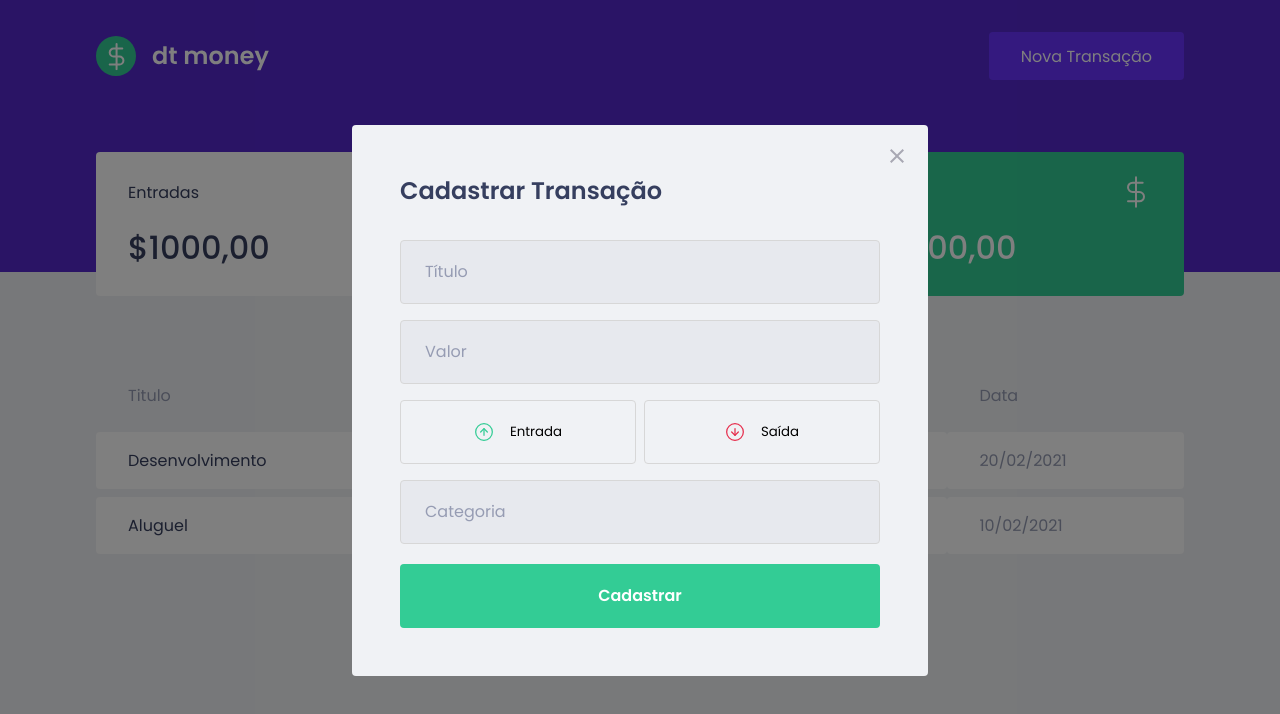
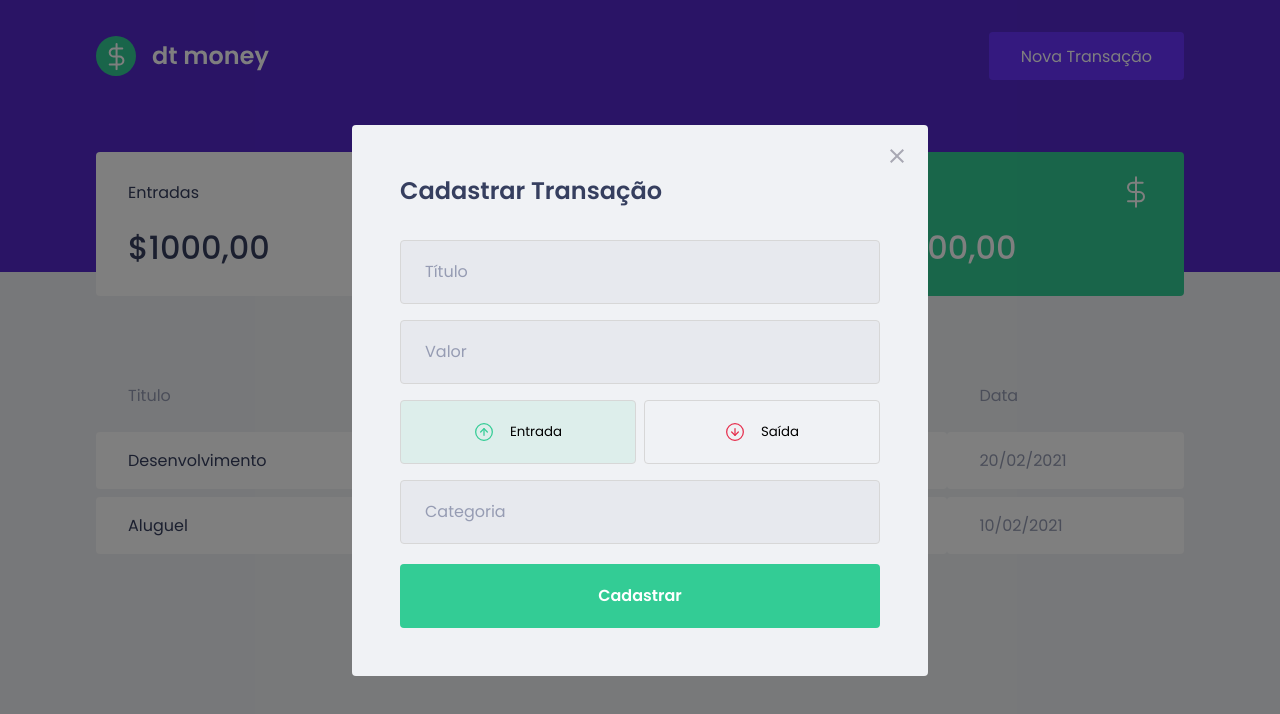
Before and after one commit to gustavohenri316/gh-money, a React (Vite) app: page / in a window 1280 px wide. Both pictures are taken after a click on the button "Nova Transação". Shown: the top 714 px of the page. Built offline with nearby package versions, Linux system fonts and the light colour scheme; no server answers; what miragejs would draw is missing.

Commit message:
estilizando os botoes de entrada e saida

```diff
--- a/src/components/NewTransactionModal/index.tsx
+++ b/src/components/NewTransactionModal/index.tsx
@@ -1,14 +1,18 @@
-import { Container, TransactionTypeContainer } from "./styles";
+import { Container, RadioBox, TransactionTypeContainer } from "./styles";
 import Modal from 'react-modal'
 import closeImg from '../../assets/close.svg'
 import incomeImg from '../../assets/income.svg'
 import outcomeImg from '../../assets/outcome.svg'
+import { useState } from "react";
 
 interface NewTransactionModalProps {
   isOpen: boolean;
   onRequestClose: () => void
 }
 export function NewTransactionModal({ isOpen, onRequestClose }: NewTransactionModalProps) {
+  const [type, setType] = useState("deposit")
+
+
   return (
     <Modal
       isOpen={isOpen}
@@ -33,18 +37,24 @@
           placeholder="Valor"
         />
         <TransactionTypeContainer>
-          <button
+          <RadioBox
             type="button"
+            onClick={() => { setType('deposit')}}
+            isActive={type === 'deposit'}
+            activeColor='green'
           >
             <img src={incomeImg} alt="Entrada" />
             Entrada
-          </button>
-          <button
+          </RadioBox>
+          <RadioBox
             type="button"
+            onClick={() => { setType('withdraw')}}
+            isActive={type === 'withdraw'}
+            activeColor='red'
           >
             <img src={outcomeImg} alt="Saída" />
             Saída
-          </button>
+          </RadioBox>
         </TransactionTypeContainer>
         <input
           placeholder="Categoria"
--- a/src/components/NewTransactionModal/styles.ts
+++ b/src/components/NewTransactionModal/styles.ts
@@ -1,5 +1,5 @@
 import styled from "styled-components";
-import { darken } from 'polished'
+import { darken, transparentize } from 'polished'
 
 export const Container = styled.form`
   h2{
@@ -48,12 +48,24 @@
   grid-template-columns: 1fr 1fr;
   gap: 0.5rem;
 
-  button{
-    height: 4rem;
+`
+interface RadioBoxProps {
+  isActive: boolean
+  activeColor: 'green' | 'red'
+}
+const colors = {
+  green: '#33cc95',
+  red: '#e52e4d'
+}
+
+export const RadioBox = styled.button<RadioBoxProps>`
+height: 4rem;
     border: 1px solid #d7d7d7;
     border-radius: 0.25rem;
 
-    background: transparent;
+    background: ${(props) => props.isActive
+    ? transparentize(0.9, colors[props.activeColor])
+    : 'transparent'};
 
     display: flex;
     align-items: center;
@@ -74,5 +86,4 @@
       font-size: 1rem;
       color: var(--text-title);
     }
-  }
 `
```
